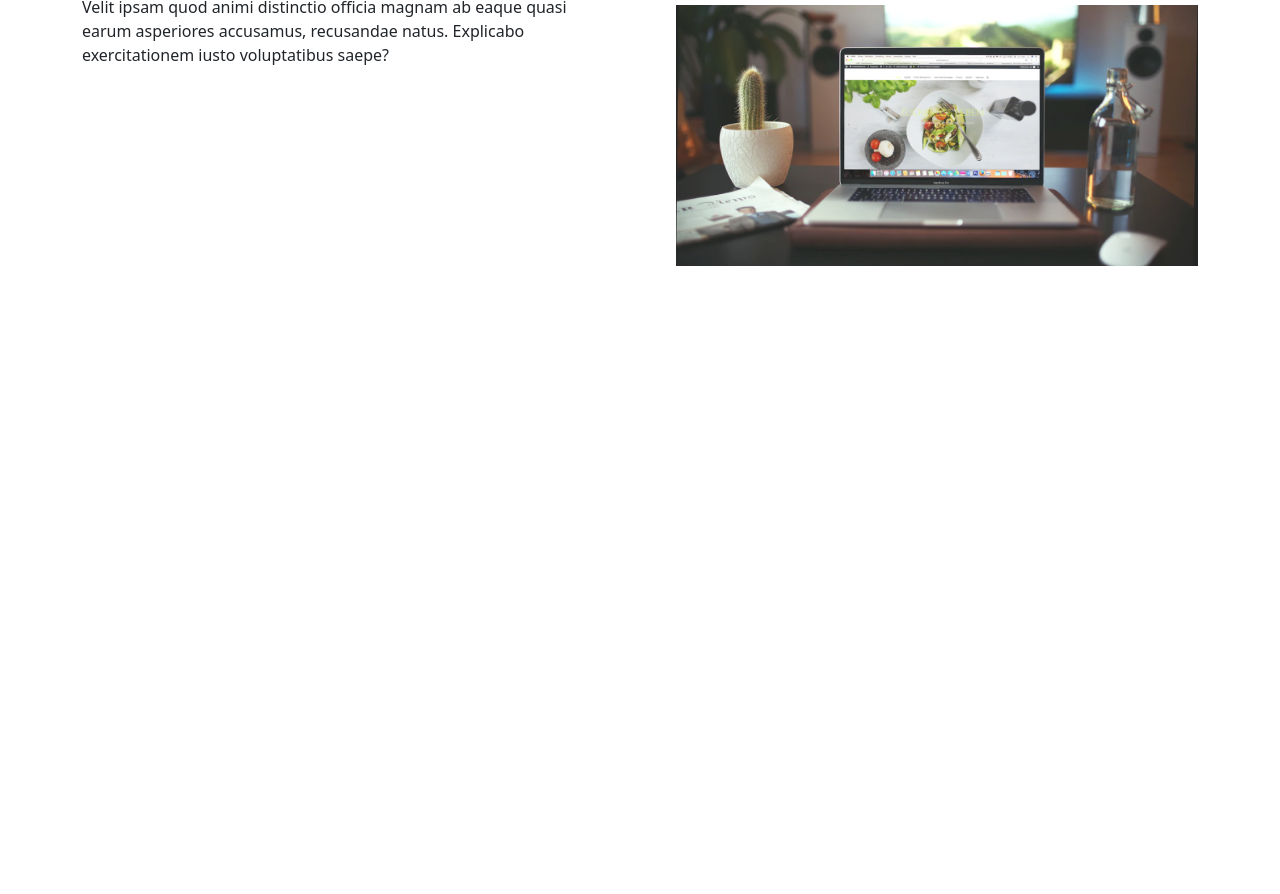
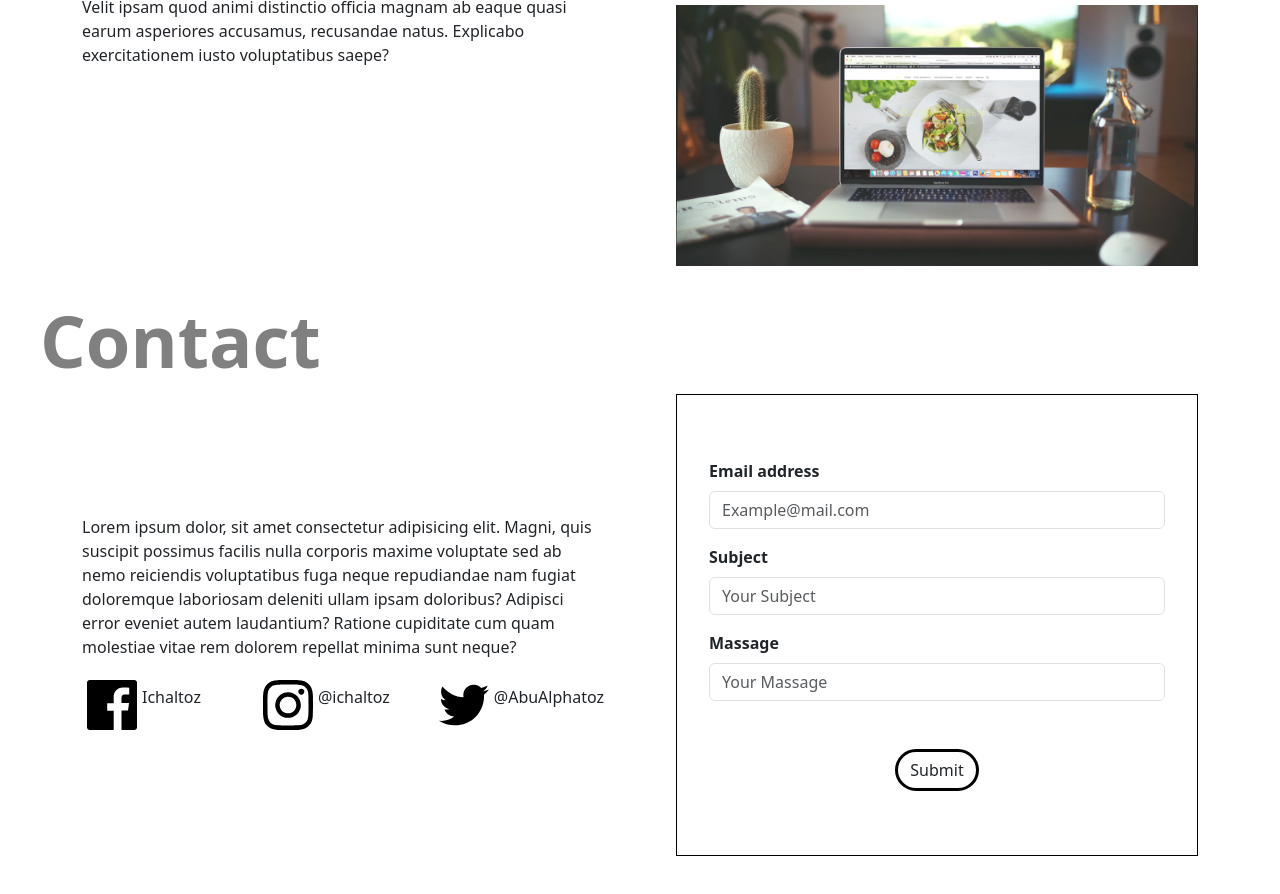
Before and after one commit to ichaltoz/Portofolio, a plain HTML site: page index.html in a window 1280 px wide. Shown: the part 1677-2571 px from the top of the page. Before the commit the page ends 1943 px from the top, so only its background shows below. Drawn offline with nearby package versions, Linux system fonts and the light colour scheme.

Commit message:
add contact

```diff
--- a/index.html
+++ b/index.html
@@ -55,7 +55,7 @@
         <div class="about-exp-item">
           <div class="about-exp-item-header">
             <div>
-              <h5>Teknisi</h5>
+              <h5>Teknisi Jaringan Fiber Optic</h5>
               <p>PT. PERSADA SOKKA TAMA (2021-2023)</p>
             </div>
             <button class="btn" onclick="toggleDetail(event)">More Info</button>
@@ -65,7 +65,7 @@
         <div class="about-exp-item">
           <div class="about-exp-item-header">
             <div>
-              <h5>Teknisi</h5>
+              <h5>Teknisi Jaringan Fiber Optic</h5>
               <p>PT. DAYAMITRA TELEKOMUNIKASI (2017-2021)</p>
             </div>
             <button class="btn" onclick="toggleDetail(event)">More Info</button>
@@ -102,6 +102,46 @@
         </div>
       </div>
     </section>
+    <section id="contact" class="contact container ">
+      <div class="row d-flex align-items-center gap-5">
+        <div class="col">
+          <p>Lorem ipsum dolor, sit amet consectetur adipisicing elit. Magni, quis suscipit possimus facilis nulla corporis maxime voluptate sed ab nemo reiciendis voluptatibus fuga neque repudiandae nam fugiat doloremque laboriosam deleniti ullam ipsam doloribus? Adipisci error eveniet autem laudantium? Ratione cupiditate cum quam molestiae vitae rem dolorem repellat minima sunt neque?</p>
+          <div class="row">
+            <div class="col d-flex align-items-center">
+              <img src="images/Facebook.svg" alt="Facebook Icon">
+              <p>Ichaltoz</p>
+            </div>
+            <div class="col d-flex align-items-center">
+              <img src="images/Instagram.svg" alt="Instagram Icon">
+              <p>@ichaltoz</p>
+            </div>
+            <div class="col d-flex align-items-center">
+              <img src="images/Twitter.svg" alt="Twitter Icon">
+              <p>@AbuAlphatoz</p>
+            </div>
+          </div>
+        </div>
+        <div class="col">
+          <form class="contact-form" onsubmit="onFormSubmit(event)">
+            <div class="mb-3">
+              <label for="inp_email" class="form-label">Email address</label>
+              <input type="email" class="form-control" id="inp_email" placeholder="Example@mail.com" required>
+            </div>
+            <div class="mb-3">
+              <label for="inp_subject" class="form-label">Subject</label>
+              <input type="text" class="form-control" id="inp_subject" placeholder="Your Subject" required>
+            </div>
+            <div class="mb-3">
+              <label for="inp_massage" class="form-label">Massage</label>
+              <input type="text" class="form-control" id="inp_massage" placeholder="Your Massage" required>
+            </div>
+            <div class="d-flex justify-content-center mt-5">
+              <button type="submit" class="btn">Submit</button>
+            </div>
+          </form>
+        </div>
+      </div>
+    </section>
     <script src="https://cdn.jsdelivr.net/npm/@popperjs/core@2.11.8/dist/umd/popper.min.js" integrity="sha384-I7E8VVD/ismYTF4hNIPjVp/Zjvgyol6VFvRkX/vR+Vc4jQkC+hVqc2pM8ODewa9r" crossorigin="anonymous"></script>
     <script src="https://cdn.jsdelivr.net/npm/bootstrap@5.3.2/dist/js/bootstrap.min.js" integrity="sha384-BBtl+eGJRgqQAUMxJ7pMwbEyER4l1g+O15P+16Ep7Q9Q+zqX6gSbd85u4mG4QzX+" crossorigin="anonymous"></script>
     <script src="https://code.jquery.com/jquery-3.7.1.min.js" integrity="sha256-/JqT3SQfawRcv/BIHPThkBvs0OEvtFFmqPF/lYI/Cxo=" crossorigin="anonymous"></script>
--- a/main.js
+++ b/main.js
@@ -11,5 +11,24 @@ function toggleDetail(e) {
     const detail = $(item).children(".about-exp-item-detail")
 
     $(detail).slideToggle()
+}
 
+function onFormSubmit(e) {
+    e.preventDefault()
+    const email = $("#inp_email")
+    const subject = $("#inp_subject")
+    const message = $("#inp_massage")
+
+    if(!$(email).val()) {
+        alert("Email is required")
+    } else if (!$(subject).val()) {
+        alert("Subject is required")
+    } else if (!$(message).val()) {
+        alert("Message is required")
+    } else {
+        alert("Form Submitted")
+        $(email).val("")
+        $(subject).val("")
+        $(message).val("")
+    }
 }
--- a/style.css
+++ b/style.css
@@ -123,6 +123,23 @@ section::before {
     content: 'Web Project';
 }
 
+.contact {
+    padding-bottom: 128px;
+}
+
+.contact::before {
+    content: 'Contact';
+}
+
+.contact-form {
+    border: 1px solid black;
+    padding: 64px 32px;
+}
+
+.form-label {
+    font-weight: 700;
+}
+
 @keyframes upDown {
     0% {
         transform: translateY(0);
```
